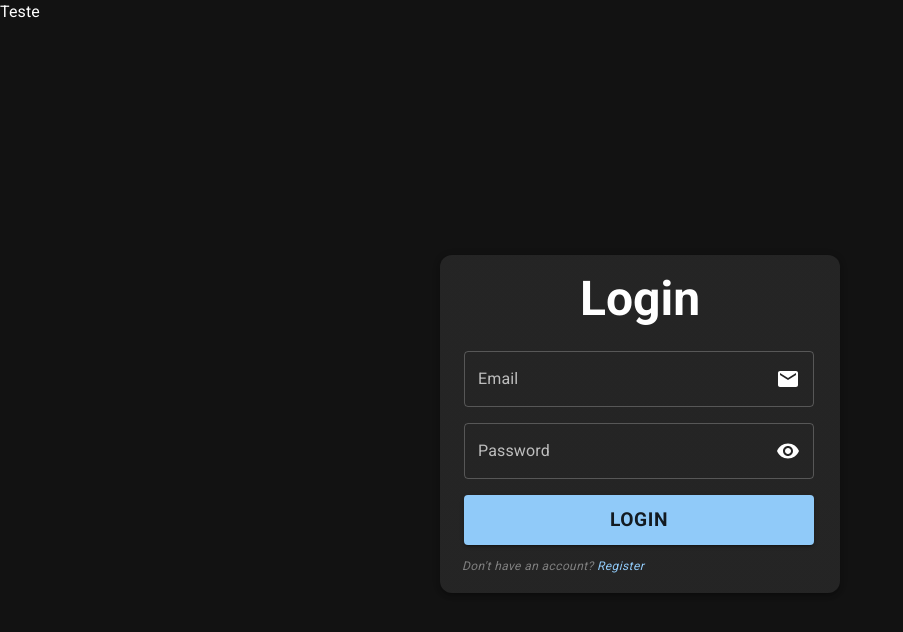
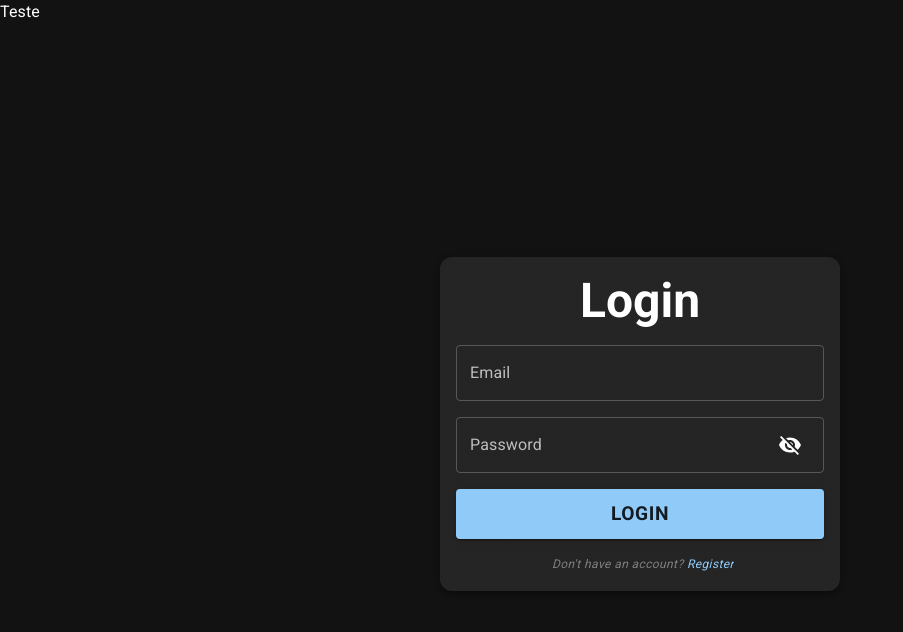
Before and after one commit to Terule/rpgs-frontend, a React (Vite) app: page /login in a window 1280 px wide. Shown: the top 632 px of the page, without its empty margins (0-903 px from the left). Built offline with nearby package versions, Linux system fonts and the light colour scheme.

Commit message:
feat: Update LoginForm component to use react-hook-form for form management and display form inputs efficiently

```diff
--- a/src/components/login/LoginForm.jsx
+++ b/src/components/login/LoginForm.jsx
@@ -1,106 +1,51 @@
-import { Email, Visibility, VisibilityOff } from "@mui/icons-material";
-import { Box, Button, FormControl, IconButton, InputAdornment, InputLabel, OutlinedInput, Typography } from "@mui/material";
+import { Button, Typography } from "@mui/material";
 import Link from '@mui/material/Link';
-import { useState } from "react";
+import { useSnackbar } from "notistack";
+import { useForm } from "react-hook-form";
 import { Link as RouterLink } from "react-router-dom";
+import FormTextInput from "../inputs/FormTextInput";
+
+const defaultValues = {
+  email: "",
+  password: ""
+}
 
 const LoginForm = () => {
-  const [showPassword, setShowPassword] = useState(false)
-  const [fieldValues, setFieldValues] = useState({
-    email: '',
-    password: ''
-  })
+  const { handleSubmit, control } = useForm({ defaultValues });
+  const { enqueueSnackbar } = useSnackbar();
 
-  const validateEmail = (email) => {
-    if (email.length === 0) return true;
-    const emailRegex = /^[a-zA-Z0-9._-]+@[a-zA-Z0-9.-]+\.[a-zA-Z]{2,4}$/;
-    return emailRegex.test(email);
-  };
-
-  const validatePassword = (password) => {
-    if (password.length === 0) return true;
-    return password.length >= 8;
+  const handleLogin = async (data) => {
+    console.log(data)
+    enqueueSnackbar("Login successful", { variant: 'success' })
+    // await axios.post("http://localhost:4001/login", data, {
+    //   headers: {
+    //     "Content-Type": "multipart/form-data"
+    //   }
+    // }).then((response) => {
+    //   enqueueSnackbar(response.data.message, { variant: 'success' })
+    //   navigate('/login')
+    // }).catch((error) => {
+    // console.log(error)
+    //   enqueueSnackbar(error.response.data.message, { variant: 'error' })
+    // })
   }
 
-  const handleFieldChange = (e) => {
-    setFieldValues((prev) => ({
-      ...prev,
-      [e.target.name]: e.target.value
-    }))
-  }
-
-  const handleClickShowPassword = () => setShowPassword((show) => !show);
-
-  const handleMouseDownPassword = (event) => {
-    event.preventDefault();
-  };
-
   return (
-    <Box>
-      <FormControl
-        sx={{ m: 1, width: '350px' }}
-        variant="outlined"
-      >
-        <InputLabel htmlFor="email">Email</InputLabel>
-        <OutlinedInput
-          id="email"
-          name="email"
-          label="email"
-          onChange={handleFieldChange}
-          value={fieldValues.email}
-          error={validateEmail(fieldValues.email) ? false : true}
-          endAdornment={
-            <InputAdornment position="end">
-                <Email />
-            </InputAdornment>
-          }
-          type='email'
-        />
-      </FormControl>
-      <FormControl
-        sx={{ m: 1, width: '350px' }}
-        variant="outlined"
-      >
-        <InputLabel htmlFor="password">Password</InputLabel>
-        <OutlinedInput
-          id="password"
-          name="password"
-          label="Password"
-          error={validatePassword(fieldValues.password) ? false : true}
-          onChange={handleFieldChange}
-          value={fieldValues.password}
-          endAdornment={
-            <InputAdornment position="end" sx={{marginRight:'2px'}}>
-              <IconButton
-                aria-label="toggle password visibility"
-                onClick={handleClickShowPassword}
-                onMouseDown={handleMouseDownPassword}
-                edge="end"
-                sx={{ cursor: 'pointer', paddingRight: '10px'}}
-              >
-                {showPassword ? <VisibilityOff /> : <Visibility />}
-              </IconButton>
-            </InputAdornment>
-          }
-          type={showPassword ? 'text' : 'password'}
-        />
-      </FormControl>
-      <FormControl
-        sx={{ m: 1, width: '350px' }}
-        variant="outlined"
-      >
+    <>
+      <FormTextInput name="email" type="text" control={control} label="Email" />
+      <FormTextInput name="password" type="text" control={control} label="Password" />
       <Button
         sx={{width: '100%', height: '50px', fontSize: '1.2rem', fontWeight: '600'}}
         variant="contained"
         size="large"
+        onClick={handleSubmit(handleLogin)}
       >
         Login
       </Button>
-      </FormControl>
       <Typography variant="caption" sx={{m: "0 0 0 6px", fontStyle: 'italic', color: 'grey'}} noWrap>
         Don&apos;t have an account? <Link replace underline="none" component={RouterLink} to="/register">Register</Link>
       </Typography>
-    </Box>
+    </>
   )
 }
 export default LoginForm
```
